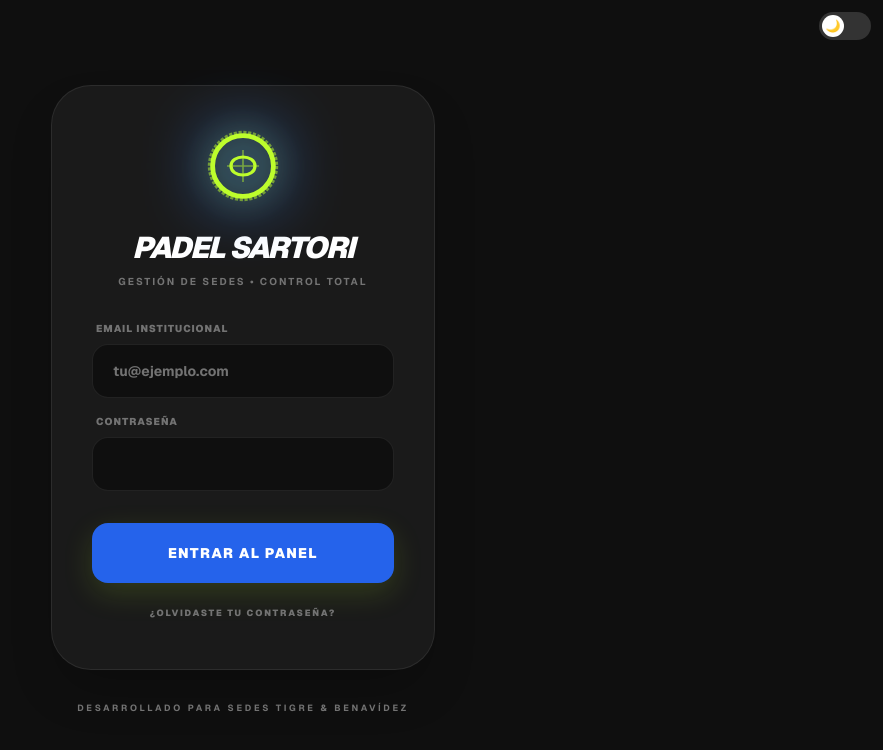
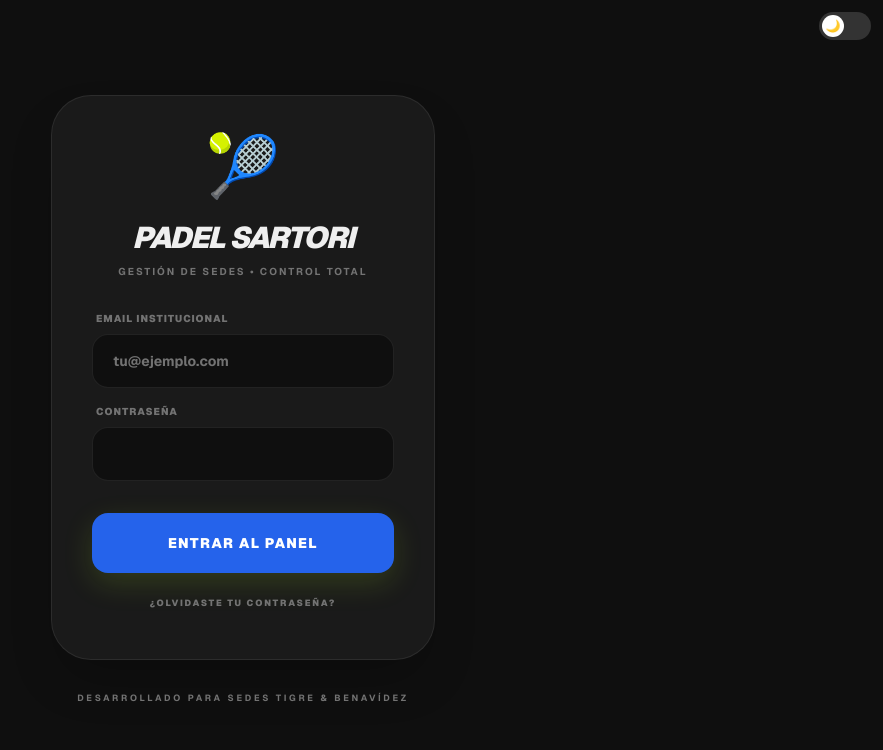
Before and after one commit to federico18pellegrini-ux/dashboard-tenis-pro, a Next.js app: page /login in a window 1280 px wide. Shown: the top 750 px of the page, without its empty margins (397-1280 px from the left). Built offline with nearby package versions, Linux system fonts and the light colour scheme.

Commit message:
fix: login logo emoji estático

```diff
--- a/src/app/login/page.tsx
+++ b/src/app/login/page.tsx
@@ -1,20 +1,4 @@
 import { login, resetPasswordAction } from './actions'
-
-// Componente de Logo Vectorizado con estilo Neon
-const Logo = ({ className = "w-12 h-12" }: { className?: string }) => (
-  <svg
-    viewBox="0 0 100 100"
-    className={className}
-    fill="none"
-    xmlns="http://www.w3.org/2000/svg"
-  >
-    {/* Isotipo: Círculo de Padel con efecto de red */}
-    <circle cx="50" cy="50" r="42" stroke="#bdfd2c" strokeWidth="4" strokeDasharray="4 2" className="opacity-50" />
-    <circle cx="50" cy="50" r="38" stroke="#bdfd2c" strokeWidth="6" />
-    <path d="M35 50 C 35 35, 65 35, 65 50 C 65 65, 35 65, 35 50" stroke="#bdfd2c" strokeWidth="4" />
-    <path d="M50 30 L50 70 M30 50 L70 50" stroke="#bdfd2c" strokeWidth="2" opacity="0.5" />
-  </svg>
-)
 
 export default async function LoginPage({
   searchParams,
@@ -31,11 +15,8 @@ export default async function LoginPage({
 
         {/* Header con Logo */}
         <div className="text-center flex flex-col items-center">
-          <div className="mb-6 relative">
-            <div className="absolute inset-0 bg-[var(--color-accent)] blur-[30px] opacity-20 animate-pulse"></div>
-            <Logo className="w-20 h-20 relative z-10 drop-shadow-[0_0_15px_rgba(189,253,44,0.4)]" />
-          </div>
-          <h1 className="text-3xl font-black tracking-tighter text-white uppercase italic">
+          <div className="mb-6 text-6xl">🎾</div>
+          <h1 className="text-3xl font-black tracking-tighter text-[var(--color-text-heading)] uppercase italic">
             Padel Sartori
           </h1>
           <p className="text-[10px] font-bold text-[var(--color-text-muted)] mt-2 uppercase tracking-[0.2em]">
@@ -54,7 +35,7 @@ export default async function LoginPage({
                 name="email"
                 type="email"
                 required
-                className="block w-full bg-[var(--color-bg-page)] border border-[var(--color-border)] rounded-2xl px-5 py-4 text-sm font-bold text-white focus:border-[var(--color-accent)] focus:ring-1 focus:ring-[var(--color-accent)] outline-none transition-all placeholder:text-[var(--color-text-muted)]"
+                className="block w-full bg-[var(--color-bg-page)] border border-[var(--color-border)] rounded-2xl px-5 py-4 text-sm font-bold text-[var(--color-text-body)] focus:border-[var(--color-accent)] focus:ring-1 focus:ring-[var(--color-accent)] outline-none transition-all placeholder:text-[var(--color-text-muted)]"
                 placeholder="tu@ejemplo.com"
               />
             </div>
@@ -68,7 +49,7 @@ export default async function LoginPage({
                 name="password"
                 type="password"
                 required
-                className="block w-full bg-[var(--color-bg-page)] border border-[var(--color-border)] rounded-2xl px-5 py-4 text-sm font-bold text-white focus:border-[var(--color-accent)] focus:ring-1 focus:ring-[var(--color-accent)] outline-none transition-all"
+                className="block w-full bg-[var(--color-bg-page)] border border-[var(--color-border)] rounded-2xl px-5 py-4 text-sm font-bold text-[var(--color-text-body)] focus:border-[var(--color-accent)] focus:ring-1 focus:ring-[var(--color-accent)] outline-none transition-all"
               />
             </div>
           </div>
```
